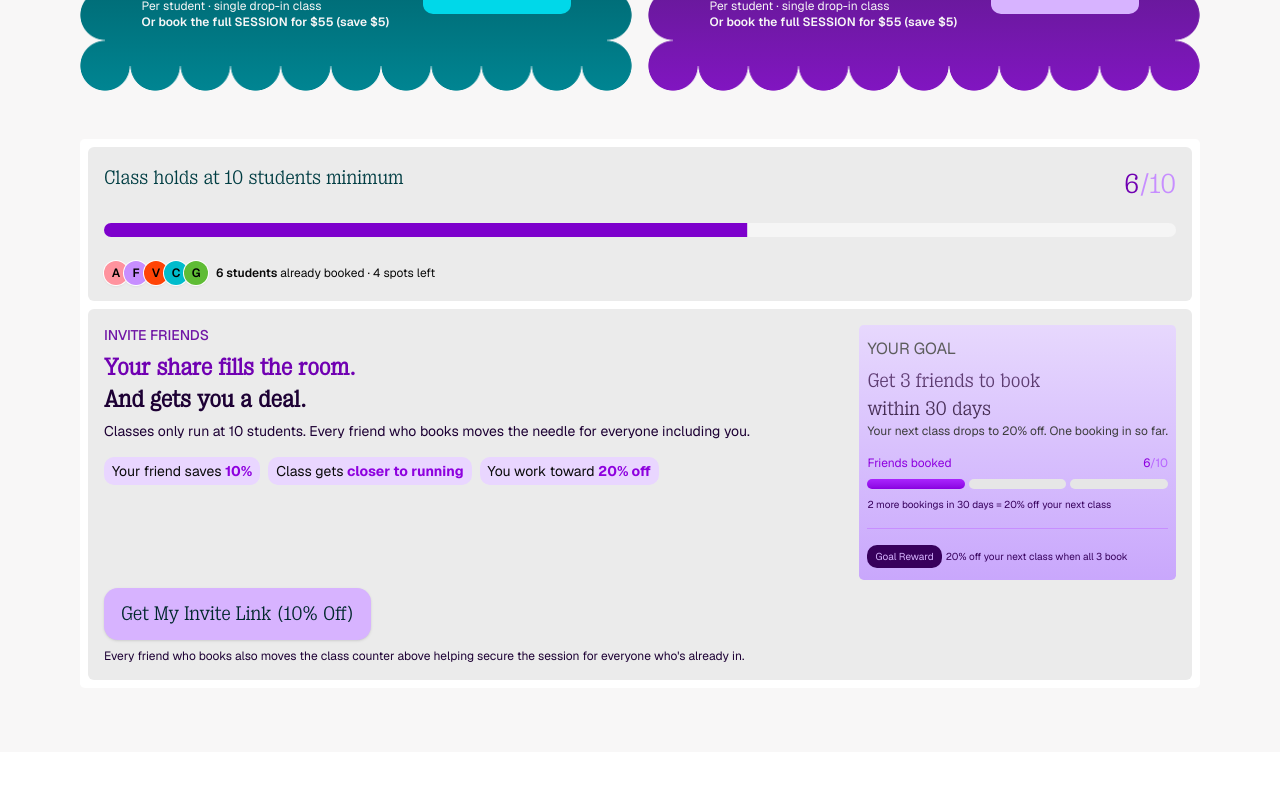
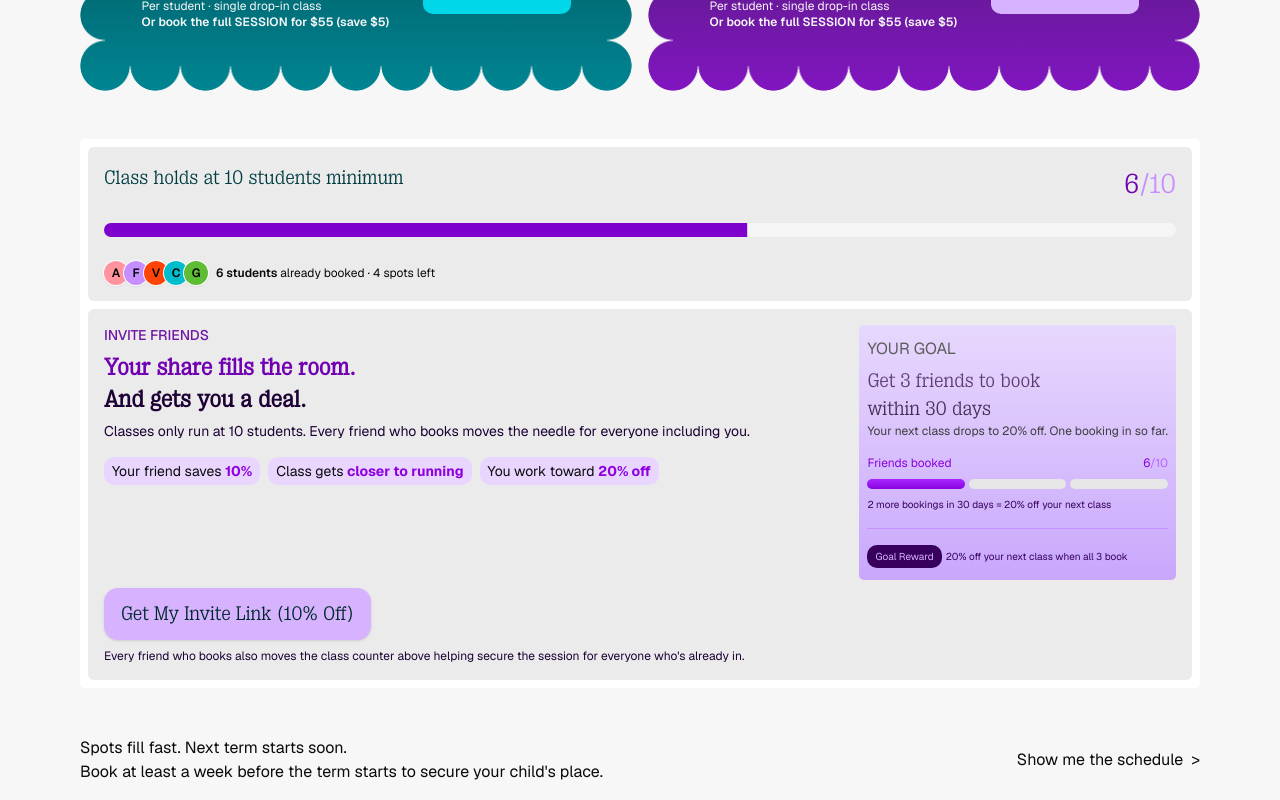
Before and after one commit to maludatech/frontend-test, a Next.js app: page / in a window 1280 px wide. Shown: the part 756-1556 px from the top of the page. Before the commit the page ends 1508 px from the top, so only its background shows below. Built offline with nearby package versions, Linux system fonts and the light colour scheme.

Commit message:
update: CTASection started

```diff
--- a/components/CTASection.tsx
+++ b/components/CTASection.tsx
@@ -1,3 +1,17 @@
 export const CTASection = () => {
-  return <div></div>;
+  return (
+    <div className="flex flex-col sm:flex-row gap-4 justify-between">
+      <div>
+        <h1>Spots fill fast. Next term starts soon.</h1>
+        <h2>
+          Book at least a week before the term starts to secure your
+          child&apos;s place.
+        </h2>
+      </div>
+      <div className="flex gap-2">
+        <button>Show me the schedule</button>
+        <button>&gt;</button>
+      </div>
+    </div>
+  );
 };
```
